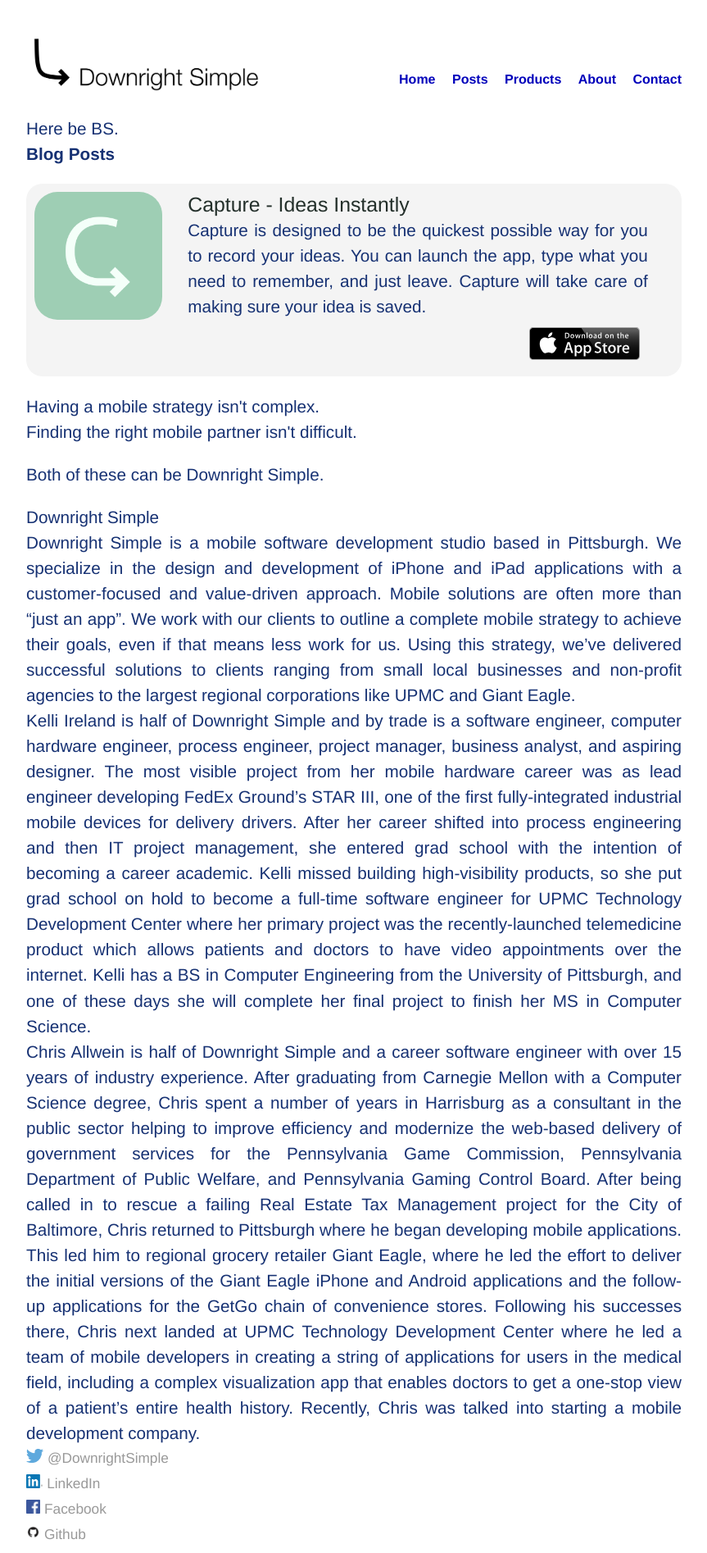
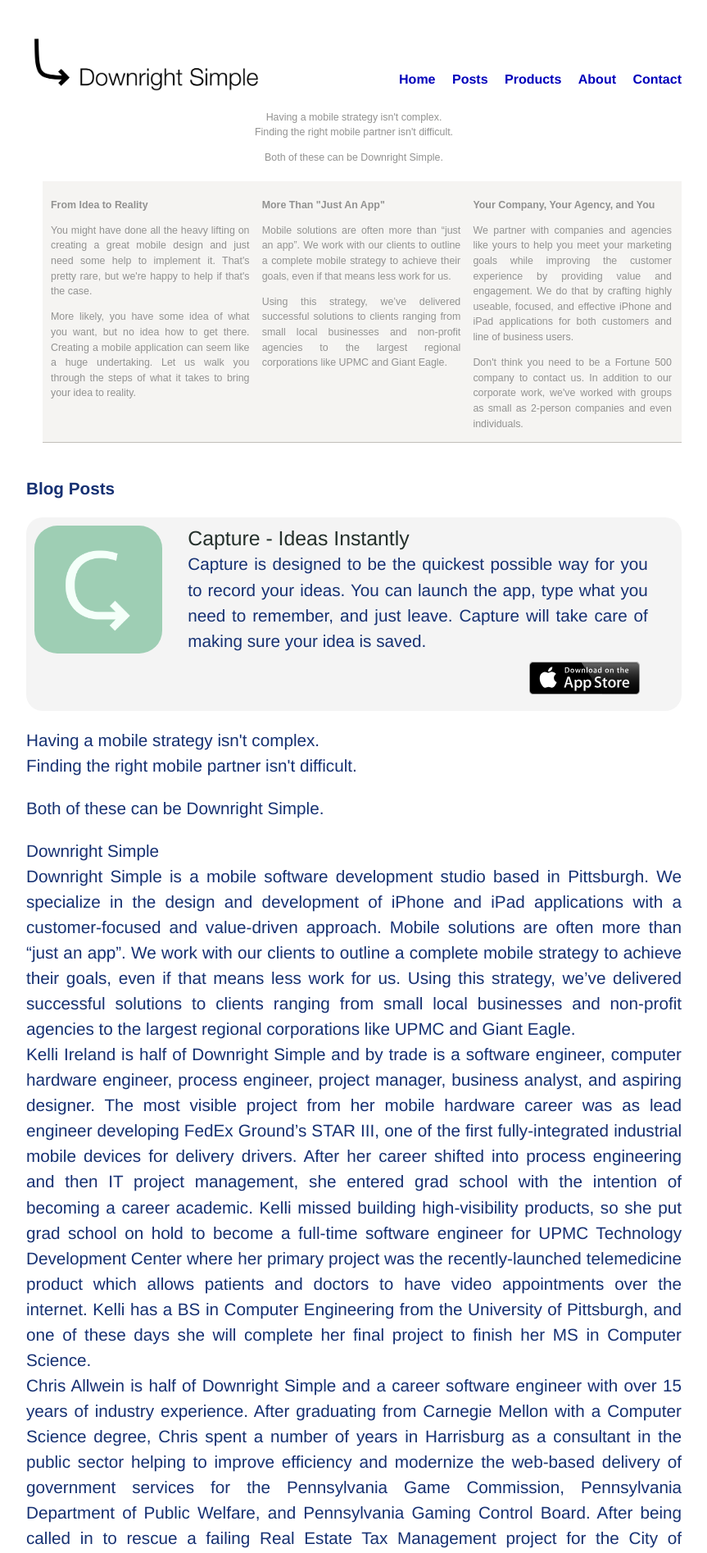
Before and after one commit to downrightsimple/downrightsimple.github.io, a Jekyll site: the page built from index.html, in a window 1280 px wide. Shown: the top 1894 px of the page at 82% size, without its empty margins (208-1071 px from the left). Built offline with Jekyll 4.4.1, drawn with Linux system fonts in a browser that asks for light colours; some web fonts are replaced; Markdown is read by kramdown in place of the engine named in the settings; comment, search, counter and statistics services are not loaded.

Commit message:
Home section and css

```diff
--- a/_includes/home.html
+++ b/_includes/home.html
@@ -1,3 +1,45 @@
 <div id="home">
-Here be BS.
+<section id="main-content">
+	<div class="intro">
+    	<div class="intro_text">
+        	 <p>Having a mobile strategy isn't complex.<br/>
+   			   Finding the right mobile partner isn't difficult.</p>
+   			 <p>Both of these can be Downright Simple.</p>
+        </div>
+    </div><!-- END: #intro-->
+
+	<div class="center_wrap">
+
+	<div class="columns featured_service">
+        <div class="one_third">
+        	<header><h3>From Idea to Reality</h3></header>
+        	<p>You might have done all the heavy lifting on creating a great mobile design and just need some help to implement it. That's pretty rare, but we're happy to help if that's the case.</p>
+        	<p>More likely, you have some idea of what you want, but no idea how to get there. Creating a mobile application can seem like a huge undertaking. Let us walk you through the steps of what it takes to bring your idea to reality.
+        	</p>
+        </div>
+        <div class="one_third">
+        	<header><h3>More Than "Just An App"</h3></header>
+        	<p>Mobile solutions are often more than “just an app”. We work with our clients to outline a complete mobile strategy to achieve their goals, even if that means less work for us.
+        	</p>
+        	<p>Using this strategy, we’ve delivered successful solutions to clients ranging from small local businesses and non-profit agencies to the largest regional corporations like UPMC and Giant Eagle.</p>
+        </div>
+
+        <div class="one_third last">
+    	    <header><h3>Your Company, Your Agency, and You</h3></header>
+        	<p>We partner with companies and agencies like yours to help you meet your marketing goals while improving the customer experience by providing value and engagement. We do that by crafting highly useable, focused, and effective iPhone and iPad applications for both customers and line of business users.
+        	 </p>
+			<p>
+			Don't think you need to be a Fortune 500 company to contact us.  In addition to our corporate work, we've worked with groups as small as 2-person companies and even individuals.
+			</p>
+        </div>
+    </div>
+
+
+
+
+    </div>
+</section>
+
+
+
 </div>
--- a/_layouts/default.html
+++ b/_layouts/default.html
@@ -8,7 +8,7 @@
 
         <link href='http://fonts.googleapis.com/css?family=Capriola' rel='stylesheet' type='text/css'>
         <link rel="stylesheet" href="/css/main.css">
-
+		<link rel="stylesheet" href="/css/home.css">
     </head>
     <body>
 
--- /dev/null
+++ b/css/home.css
@@ -0,0 +1,122 @@
+/* Clearfix ----------- */
+.clearfix:after {
+  content: "";
+  display: block;
+  clear: both;
+  visibility: hidden;
+  line-height: 0;
+  height: 0; }
+
+.clearfix {
+  display: inline-block; }
+
+html[xmlns] .clearfix {
+  display: block; }
+
+* html .clearfix {
+  height: 1%; }
+
+.center_wrap {
+  max-width: 940px;
+  margin: 0 auto;
+  padding: 0 20px; }
+
+/* featured service */
+.featured_service {
+  border-bottom: 1px solid #c2bfba;
+  padding-top: 20px;
+  padding-bottom: 0px;
+  padding-right: 10px;
+  padding-left: 10px;
+  background: #f5f4f2; }
+
+.featured_service header img {
+  float: left;
+  margin: -2px 20px 0 0; }
+
+.featured_service header h3 {
+  margin: 0 0 .7em 0;
+  /* 24px */ }
+
+.featured_service p {
+  clear: left; }
+
+#main-content {
+  margin-bottom: 0em;
+  float: left;
+  width: 100%;
+  margin-top: -20px;
+  margin-bottom: 40px;
+  overflow-y: scroll;
+  font-size: 100%;
+  font-family: Arial,Helvetica,sans-serif;
+  line-height: 1.5;
+  color: #929291;
+  font-size: .6em; }
+
+/* intro */
+.intro {
+  padding: 0;
+  margin-bottom: 1.5em; }
+
+.intro .intro_text {
+  text-align: center; }
+
+/*====================================
+COLUMNS
+=====================================*/
+.columns {
+  width: 100%;
+  float: left;
+  margin-bottom: 0; }
+
+.one_half {
+  width: 48%; }
+
+.one_third {
+  width: 31.91%; }
+
+.two_third {
+  width: 65.33%; }
+
+.one_fourth {
+  width: 23.40%; }
+
+.three_fourth {
+  width: 74%; }
+
+.one_fifth {
+  width: 16.8%; }
+
+.one_sixth {
+  width: 13.33%; }
+
+.two_fifth {
+  width: 37.6%; }
+
+.three_fifth {
+  width: 58.4%; }
+
+.four_fifth {
+  width: 67.2%; }
+
+.five_sixth {
+  width: 82.67%; }
+
+.one_half, .one_third, .two_third, .three_fourth, .one_fourth, .one_fifth, .two_fifth, .three_fifth, .four_fifth, .one_sixth, .five_sixth {
+  position: relative;
+  margin-right: 2%;
+  float: left;
+  margin-bottom: 0; }
+
+.last {
+  margin-right: 0 !important;
+  clear: right; }
+
+.clearboth {
+  clear: both;
+  display: block;
+  font-size: 0;
+  height: 0;
+  line-height: 0;
+  width: 100%; }
```
Also changed, not shown: sass/home.scss (added, +51 -0 lines).
